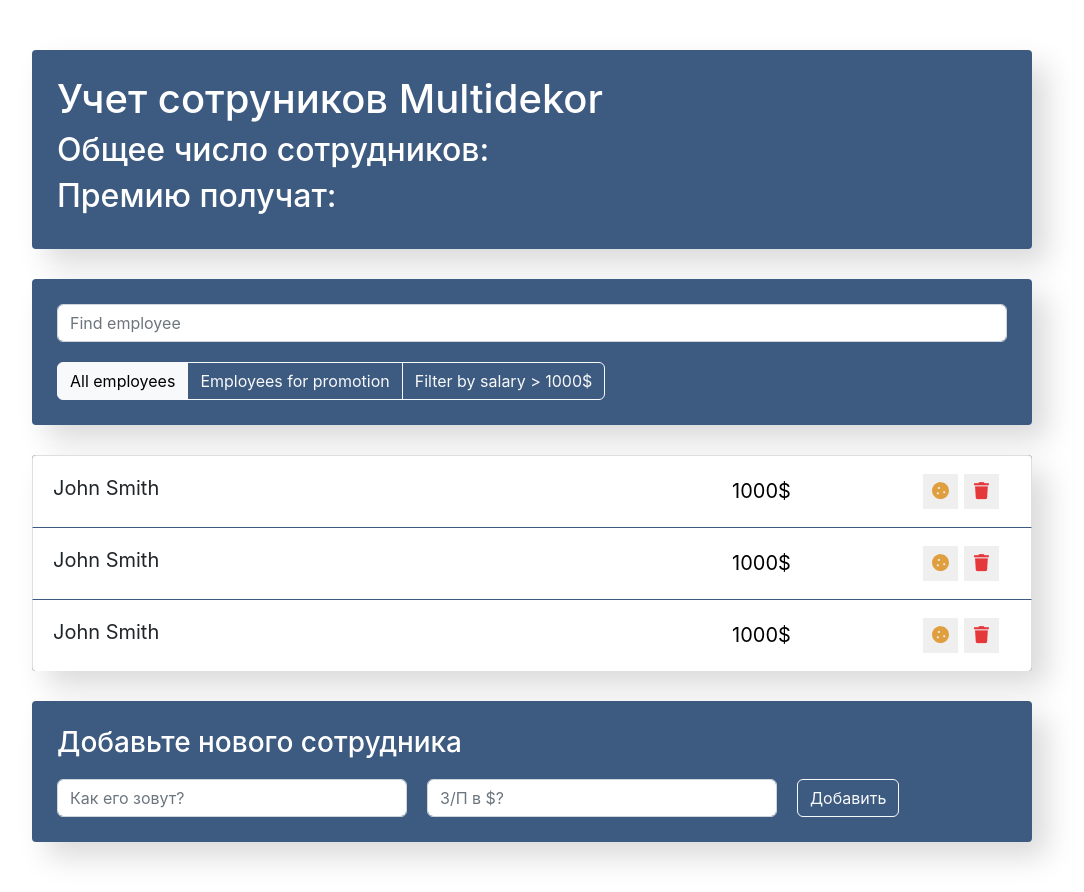
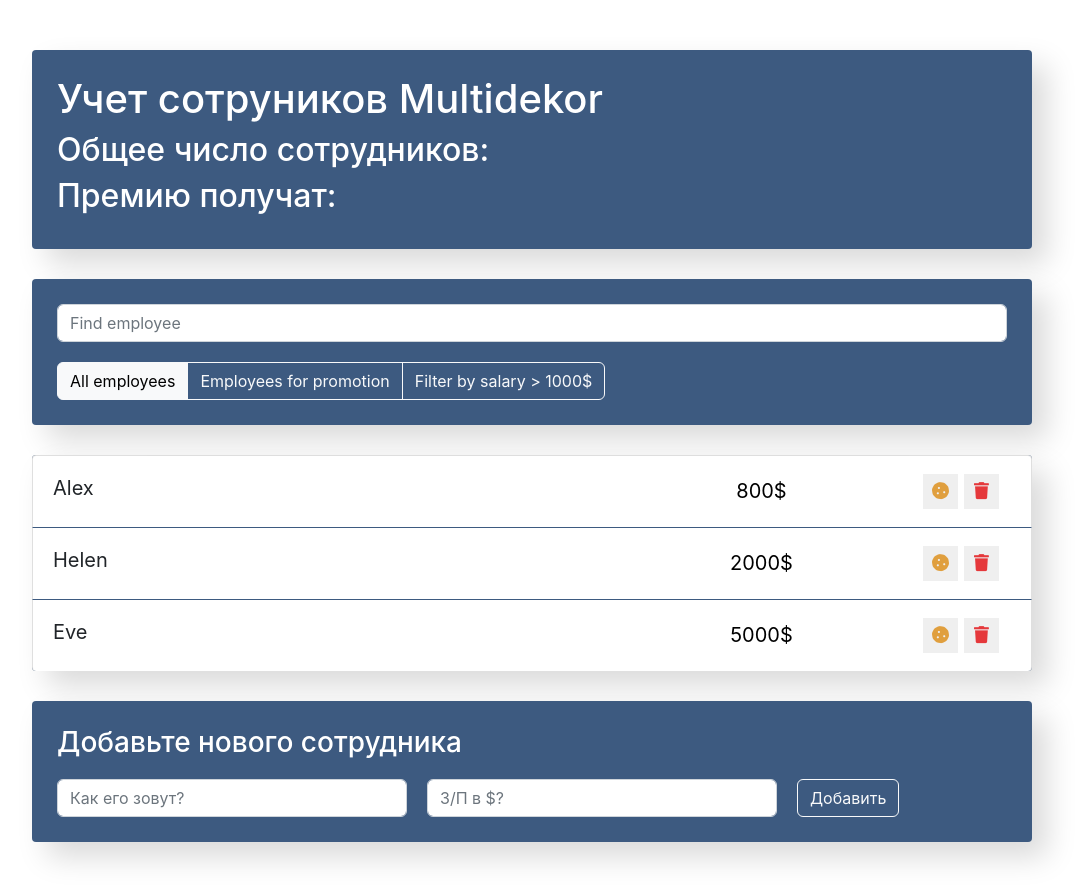
Before and after one commit to qapush/excercises, a React (Create React App) app: page / in a window 1280 px wide. Shown: the whole page, without its empty margins (108-1192 px from the left). Built offline with nearby package versions, Linux system fonts and the light colour scheme.

Commit message:
Employees app's list generetaed from data object

```diff
--- a/public/index.html
+++ b/public/index.html
@@ -7,7 +7,6 @@
   <meta name="viewport" content="width=device-width, initial-scale=1" />
   <meta name="theme-color" content="#000000" />
   <meta name="description" content="Web site created using create-react-app" />
-  <link rel="apple-touch-icon" href="%PUBLIC_URL%/logo192.png" />
 
   <link rel="manifest" href="%PUBLIC_URL%/manifest.json" />
   <link rel="stylesheet" href="https://cdnjs.cloudflare.com/ajax/libs/twitter-bootstrap/5.2.1/css/bootstrap.min.css"
--- a/src/components/app/app.js
+++ b/src/components/app/app.js
@@ -6,6 +6,27 @@
 import './app.css';
 
 function App() {
+  const data = [
+    {
+      name: 'Alex',
+      salary: 800,
+      increase: false,
+      id: 1,
+    },
+    {
+      name: 'Helen',
+      salary: 2000,
+      increase: true,
+      id: 2,
+    },
+    {
+      name: 'Eve',
+      salary: 5000,
+      increase: false,
+      id: 3,
+    },
+  ];
+
   return (
     <div className="app">
       <AppInfo />
@@ -14,7 +35,7 @@
         <SearchPanel />
         <AppFilter />
       </div>
-      <EmployeesList />
+      <EmployeesList data={data} />
       <EmployeesAddForm />
     </div>
   );
--- a/src/components/employees-list-item/employees-list-item.js
+++ b/src/components/employees-list-item/employees-list-item.js
@@ -1,13 +1,45 @@
+import { Component } from 'react';
 import './employees-list-item.css';
 
-const EmployeesListItem = () => {
+class EmployeesListItem extends Component {
+  constructor(props) {
+    super(props);
+    this.state = {
+      increase: false,
+      like: false,
+    };
+  }
+
+  onIncrease = () => {
+    console.log('sss');
+    this.setState(({ increase }) => ({
+      increase: !increase,
+    }));
+  };
+  onLike = () => {
+    this.setState(({ like }) => ({
+      like: !like,
+    }));
+  };
+  render() {
+    const { name, salary } = this.props;
+    const { increase, like } = this.state;
+    let itemClassName = 'list-group-item d-flex justify-content-between';
+    if (increase) {
+      itemClassName += ' increase';
+    } else if (like) {
+      itemClassName += ' like';
+    }
+
     return (
-    <li className="list-group-item d-flex justify-content-between">
-      <span className="list-group-item-label">John Smith</span>
-      <input type="text" className="list-group-item-input" defaultValue="1000$" />
+      <li className={itemClassName}>
+        <span className="list-group-item-label" onClick={this.onLike}>
+          {name}
+        </span>
+        <input type="text" className="list-group-item-input" defaultValue={salary + '$'} />
         <div className="d-flex justify-content-center align-items-center">
           <button type="button" className="btn-cookie btn-sm ">
-          <i className="fas fa-cookie"></i>
+            <i className="fas fa-cookie" onClick={this.onIncrease}></i>
           </button>
 
           <button type="button" className="btn-trash btn-sm ">
@@ -17,6 +49,7 @@
         </div>
       </li>
     );
-};
+  }
+}
 
 export default EmployeesListItem;
--- a/src/components/employees-list/employees-list.js
+++ b/src/components/employees-list/employees-list.js
@@ -1,15 +1,14 @@
-import EmployeesListItem from "../employees-list-item/employees-list-item";
+import EmployeesListItem from '../employees-list-item/employees-list-item';
 
 import './employees-list.css';
 
-const EmployeesList = () => {
-    return (
-        <ul className="app-list list-group">
-            <EmployeesListItem/>
-            <EmployeesListItem/>
-            <EmployeesListItem/>
-        </ul>
-    )
-}
+const EmployeesList = ({ data }) => {
+  const elements = data.map((item) => {
+    const { id, ...itemProps } = item;
+    return <EmployeesListItem {...itemProps} key={ id} />;
+  });
+
+  return <ul className="app-list list-group">{elements}</ul>;
+};
 
 export default EmployeesList;
```
Also changed, not shown: public/manifest.json. Lines whose indentation alone changed are shown as unchanged.
